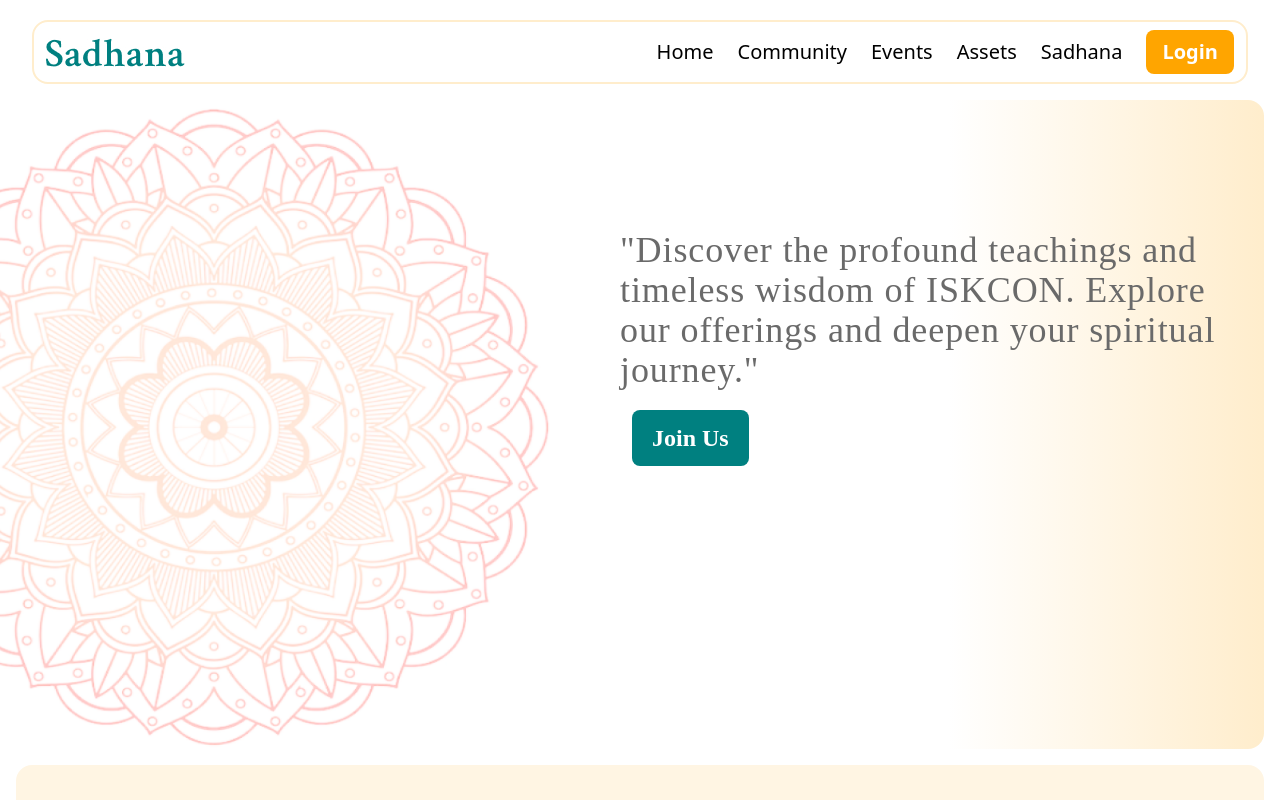
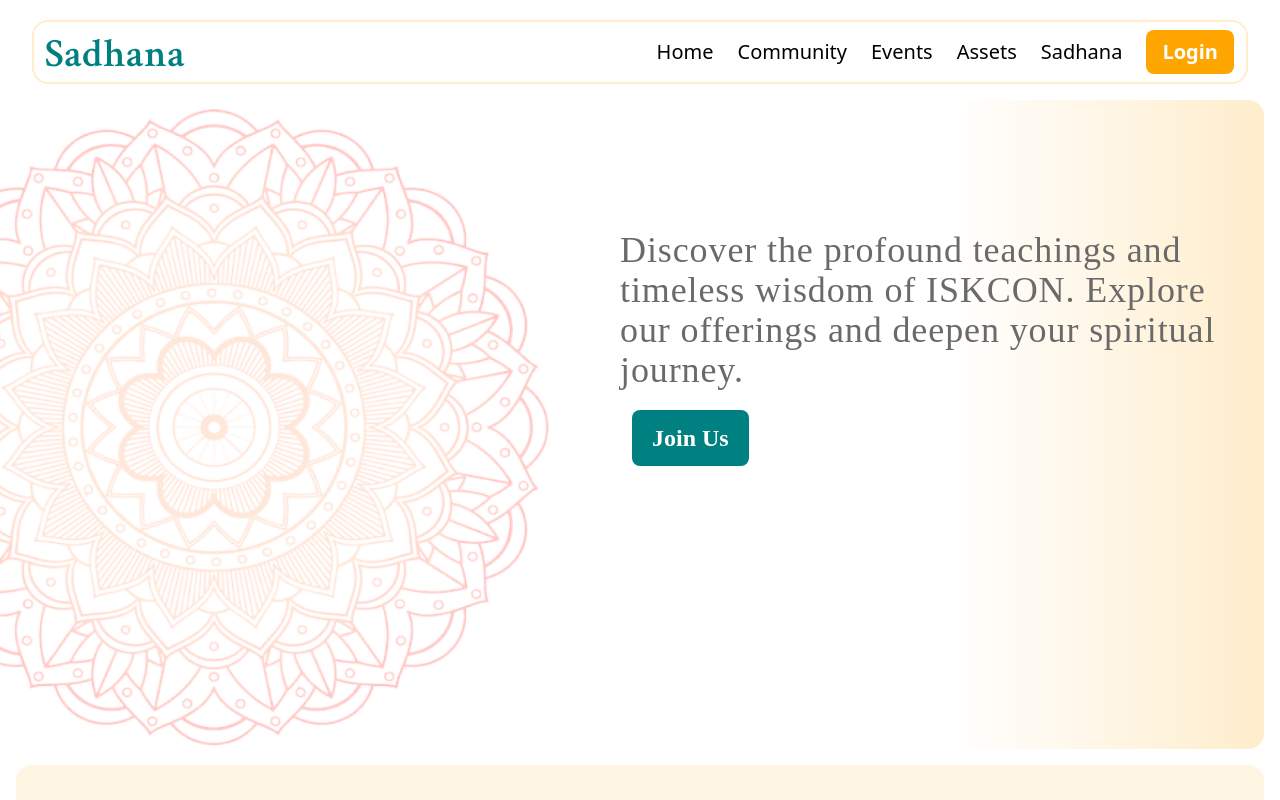
Before and after one commit to kartik-gupta-ij/this, a React (Vite) app in the folder client/: page / in a window 1280 px wide. Shown: the top 800 px of the page. Built offline with nearby package versions, Linux system fonts and the light colour scheme.

Commit message:
some changes done

```diff
--- a/client/src/pages/Home.jsx
+++ b/client/src/pages/Home.jsx
@@ -17,7 +17,7 @@
                         <img src={image} width="600px" />
                     </div>
                     <div className="md:bg-gradient-to-r from-white via-[#FFFFFF] to-[#FFEDCC] rounded-2xl">
-                        <p className="text-[#6A6A6A] -ml-3 font-normal md:text-4xl leading-14  md:mt-[130px] text-[14px] mt-6 leading-6 tracking-wide text-left">"Discover the profound teachings and timeless wisdom of ISKCON. Explore our offerings and deepen your spiritual journey."</p>
+                        <p className="text-[#6A6A6A] -ml-3 font-normal md:text-4xl leading-14  md:mt-[130px] text-[14px] mt-6 leading-6 tracking-wide text-left">Discover the profound teachings and timeless wisdom of ISKCON. Explore our offerings and deepen your spiritual journey.</p>
                         <button className="rounded-lg md:px-5 md:py-3 px-3 py-2 bg-[#008080] text-white font-bold mt-5 md:text-2xl text-[16px]">
                             <Link to="login">Join Us</Link>
                         </button>
```
